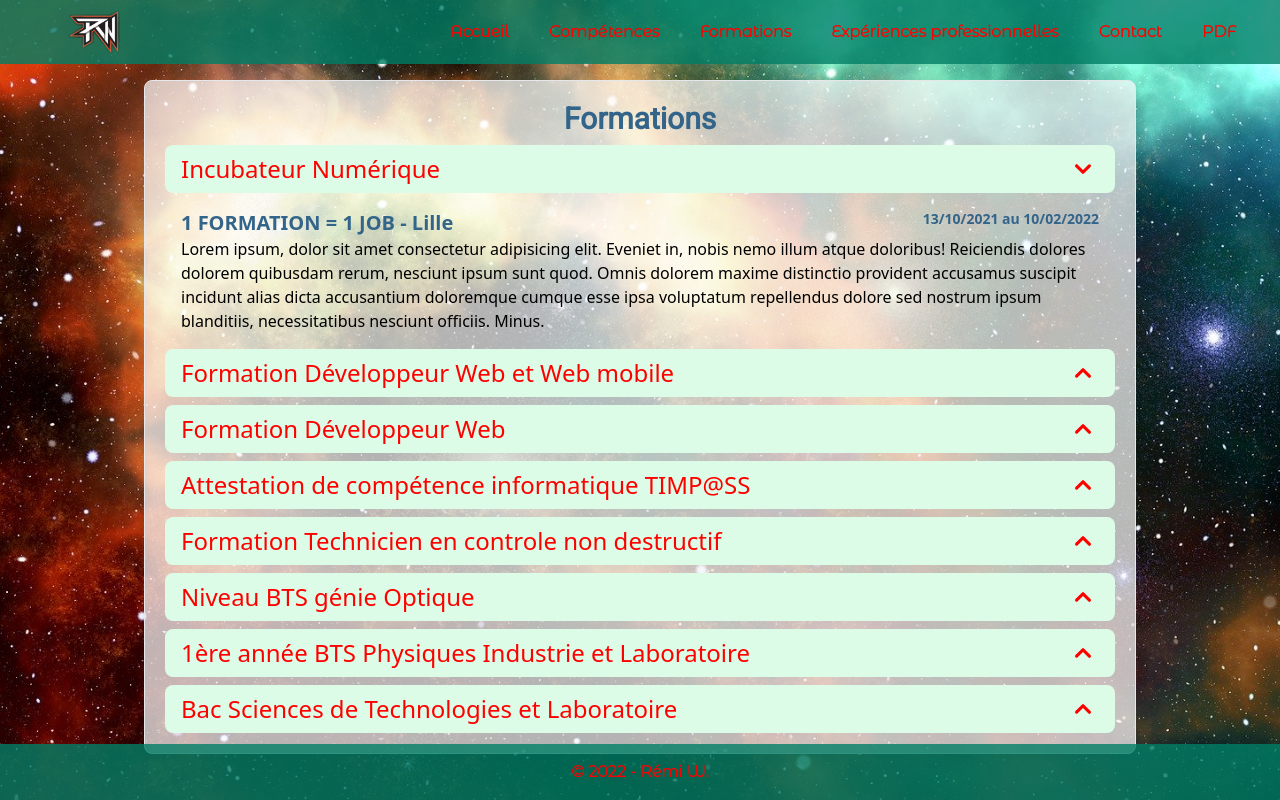
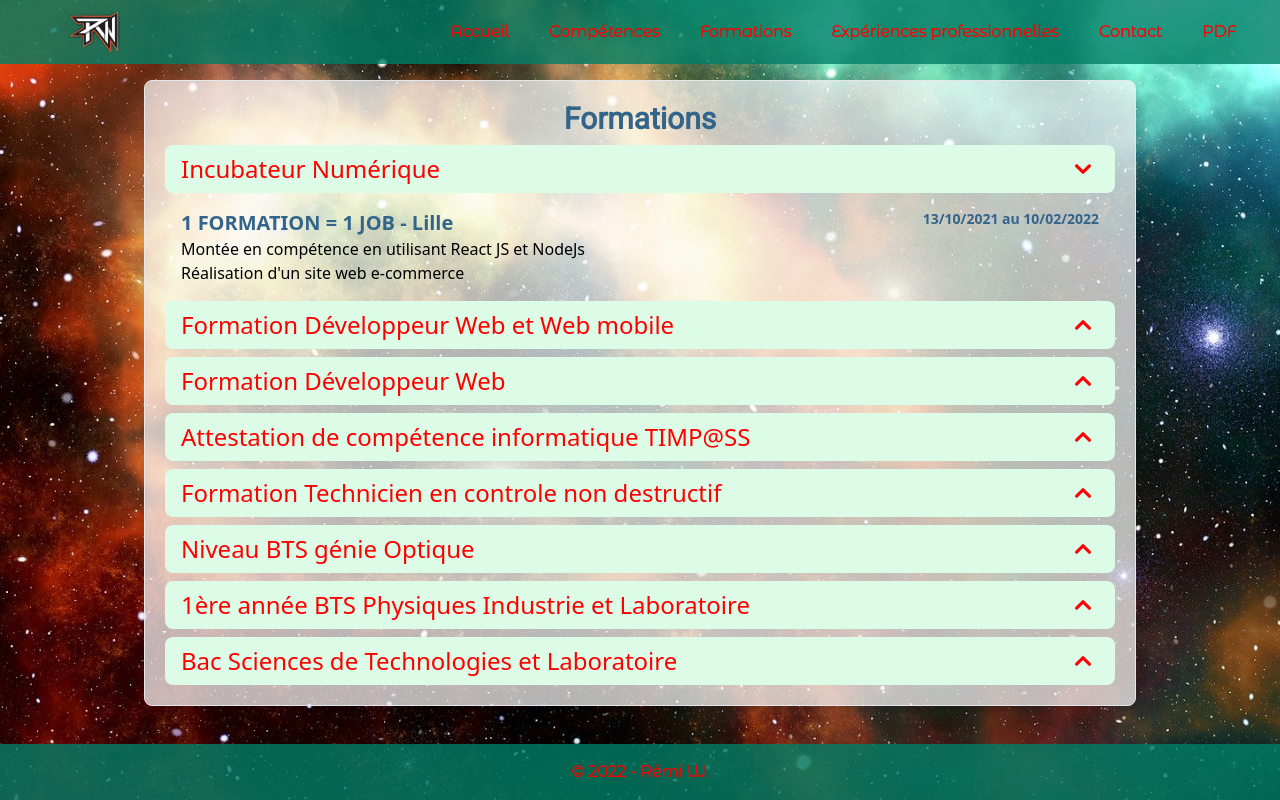
Before and after one commit to Willremi/cv-react, a React (Create React App) app: page /formations in a window 1280 px wide. Both pictures are taken after a click on the button "Incubateur Numérique". Built offline with nearby package versions, Linux system fonts and the light colour scheme; a web font is replaced by a local one.

Commit message:
ajout description des formations

```diff
--- a/src/components/datas/formationsData.js
+++ b/src/components/datas/formationsData.js
@@ -59,7 +59,7 @@ const FormationsInfo = [
         actions: [
             {
                 id: 1,
-                description: "'initiation aux outils bureautiques (traitement de texte, tableur, ...)"
+                description: "Initiation aux outils bureautiques (traitement de texte, tableur, ...)"
             }
         ]
     },
--- a/src/pages/Formations.js
+++ b/src/pages/Formations.js
@@ -36,13 +36,17 @@ const Formations = () => {
                                         className={`${open && 'transform rotate-180'} w-8 h-8 text-div-red`}
                                     />
                                 </Disclosure.Button>
-                                <Disclosure.Panel className="px-4 pt-4 pb-2 ">
+                                <Disclosure.Panel className="px-4 pt-4 pb-2">
                                     <div className="flex flex-col xl:flex-row xl:justify-between">
                                         <h3 className='text-div-blue font-semibold text-center'>{item.location}</h3>
                                         <p className='text-div-blue font-semibold text-sm text-center'>{item.dates}</p>
 
                                     </div>
-                                    <p>Lorem ipsum, dolor sit amet consectetur adipisicing elit. Eveniet in, nobis nemo illum atque doloribus! Reiciendis dolores dolorem quibusdam rerum, nesciunt ipsum sunt quod. Omnis dolorem maxime distinctio provident accusamus suscipit incidunt alias dicta accusantium doloremque cumque esse ipsa voluptatum repellendus dolore sed nostrum ipsum blanditiis, necessitatibus nesciunt officiis. Minus.</p>
+                                    {item.actions && item.actions.map(elt =>
+                                    <ul key={elt.id}>
+                                        <li>{elt.description}</li>
+                                    </ul>
+                                    )}
                                 </Disclosure.Panel>
                             </>
                         )}
```
